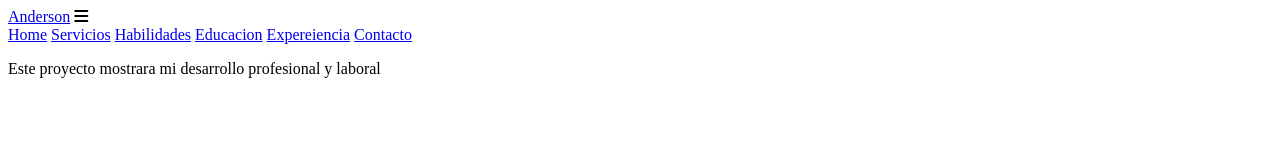
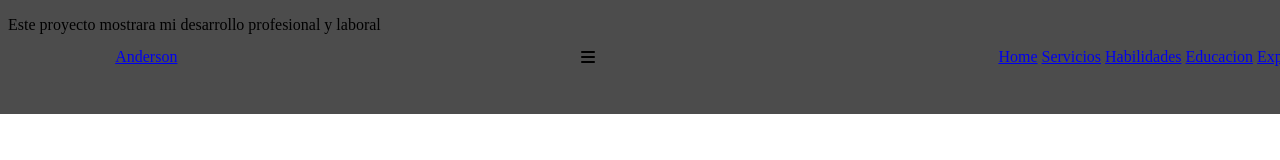
Before and after one commit to ajheremy21/CV_ANDERSON, a plain HTML site: page index.html in a window 1280 px wide. Drawn offline with Linux system fonts and the light colour scheme.

Commit message:
stilos al header

```diff
--- a/index.html
+++ b/index.html
@@ -18,7 +18,7 @@
             <a href="#servicios">Servicios</a>
             <a href="#habilidades">Habilidades</a>
             <a href="#educacion">Educacion</a>
-            <a href="#experiencia">Expereiencia</a>
+            <a href="#experiencia">Experiencia</a>
             <a href="#contacto">Contacto</a>
         </nav>
     </header>
--- a/stilos.css
+++ b/stilos.css
@@ -0,0 +1,15 @@
+
+
+.header{
+    position: fixed;
+    top: 0;
+    left: 0;
+    width: 100%;
+    padding: 3rem 9%;
+    background: rgba(0, 0, 0, 0.7);
+    filter: drop-shadow(10px);
+    display: flex;
+    justify-content: space-between;
+    align-items: center;
+    z-index: 100;
+}
```
